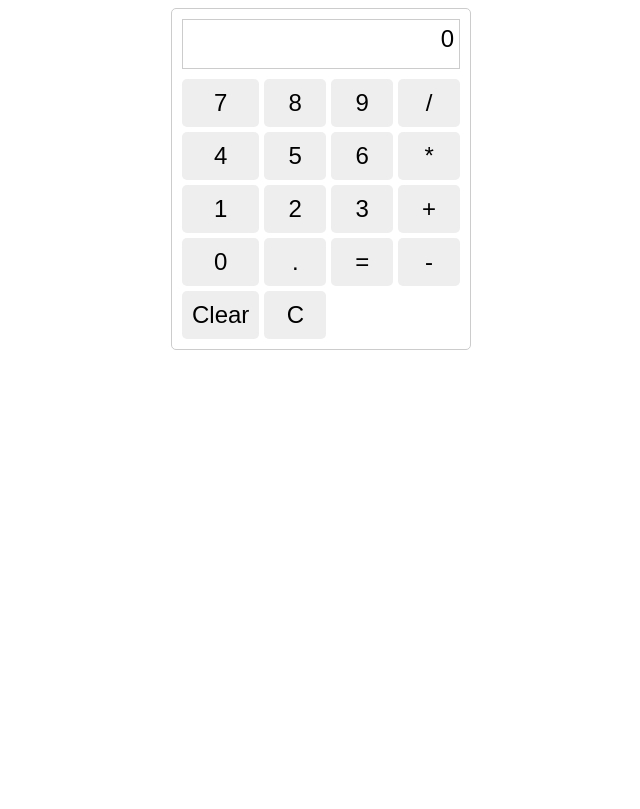
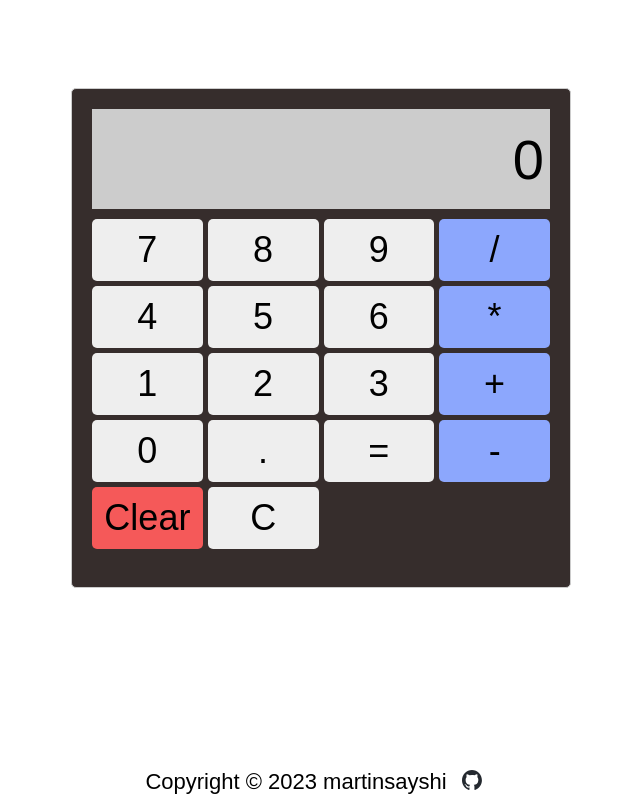
Before and after one commit to martinsayshi/calculator, a plain HTML site: page index.html in a window 1280 px wide. Shown: the whole page, without its empty margins (319-959 px from the left). Drawn offline with Linux system fonts and the light colour scheme.

Commit message:
Add CSS and footer

```diff
--- a/css/style.css
+++ b/css/style.css
@@ -3,21 +3,40 @@
   font-family: Arial, sans-serif;
 }
 
+body {
+  display: flex;
+  flex-direction: column;
+  margin: 0;
+  min-height: 100vh;
+}
+
+.main {
+  display: flex;
+  margin: auto;
+  justify-content: center;
+  align-items: center;
+}
+
 .calculator {
-  width: 300px;
+  width: 500px;
+  height: 500px;
   border: 1px solid #ccc;
-  padding: 10px;
+  padding: 20px;
   border-radius: 5px;
   margin: 0 auto;
+  background-color: rgb(54, 45, 44);
 }
 
 .screen {
+  display: flex;
+  align-items: center;
+  justify-content: flex-end;
   border: 1px solid #ccc;
-  height: 50px;
+  background-color: #ccc;
+  height: 100px;
   margin-bottom: 10px;
-  text-align: right;
   padding: 5px;
-  font-size: 24px;
+  font-size: 56px;
 }
 
 .buttons {
@@ -31,7 +50,7 @@ button {
   background-color: #eee;
   padding: 10px;
   border-radius: 5px;
-  font-size: 24px;
+  font-size: 36px;
   cursor: pointer;
 }
 
@@ -42,3 +61,36 @@ button:hover {
 .decimal {
   background-color: #ddd;
 }
+
+#clear {
+  background-color: rgb(245, 89, 89);
+}
+
+#clear:hover {
+  background-color: rgb(224, 83, 83);
+}
+
+.operation {
+  background-color: rgb(140, 167, 253);
+}
+
+.operation:hover {
+  background-color: rgb(122, 146, 223);
+}
+
+footer {
+  margin-top: auto;
+  display: flex;
+  justify-content: center;
+  align-items: center;
+  height: 36px;
+}
+
+footer p {
+  font-size: 22px;
+}
+
+.footer-img {
+  padding: 15px;
+  width: 50px;
+}
--- a/index.html
+++ b/index.html
@@ -32,9 +32,10 @@
                 <button class="btn action" id="clear">Clear</button>
                 <button class="btn action" id="cancel">C</button>
             </div>
-
         </div>
-
     </section>
+    <footer class="footer">
+        <p>Copyright &copy; <span id="year"></span> martinsayshi</p> <a href="https://github.com/martinsayshi" target="_blank"><img src="img/github-mark.svg" alt="github link" class="footer-img"/></a>
+    </footer>
 </body>
 </html>
--- a/script.js
+++ b/script.js
@@ -68,6 +68,7 @@ function updateScreen() {
     const equation = operate(firstNumber, secondNumber, operator);
     const result = Number.isInteger(equation) ? equation : equation.toFixed(6);
     screen.textContent = result;
+    checkDecimal();
 }
 
 function clearAll() {
@@ -124,3 +125,5 @@ buttons.forEach(button => {
 equals.addEventListener('click', calculateEquals);
 clear.addEventListener('click', clearAll);
 cancel.addEventListener('click', cancelOne);
+
+document.querySelector("#year").textContent = new Date().getFullYear();
```
Also changed, not shown: img/github-mark.svg (added).
